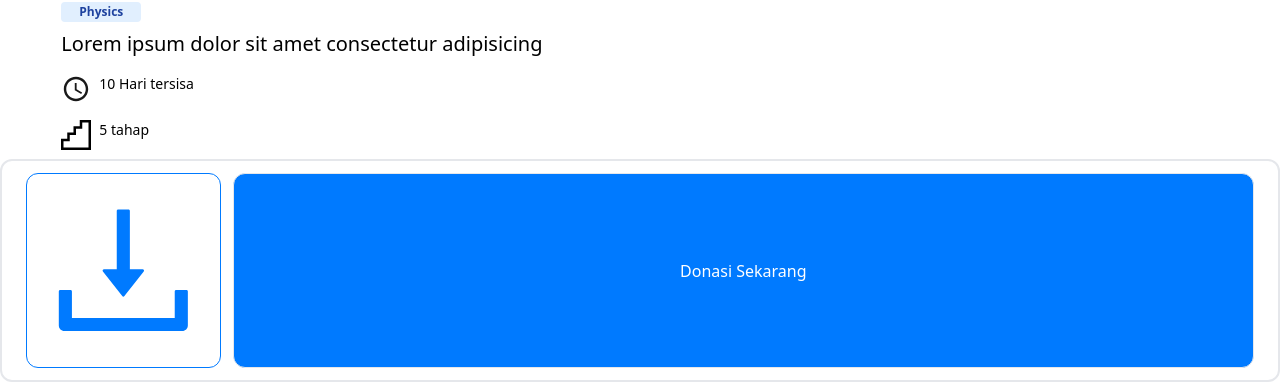
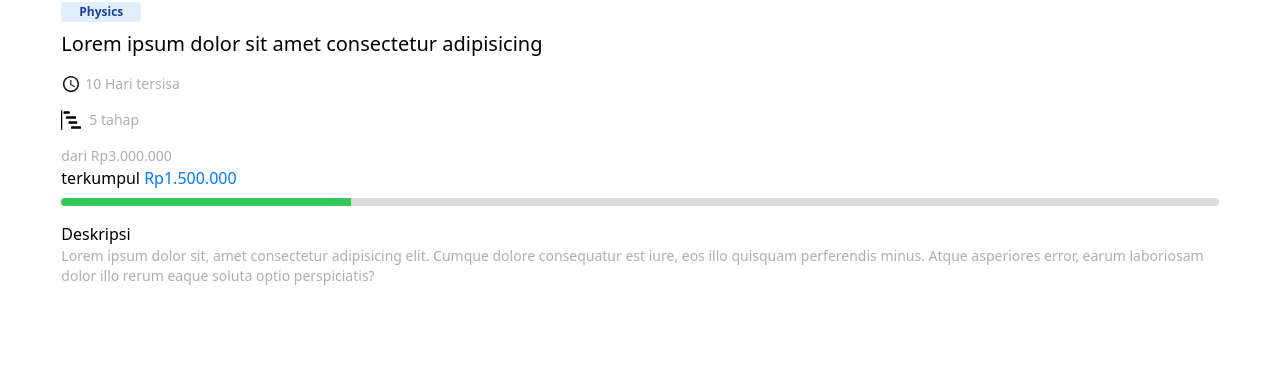
Before and after one commit to ryokf/BantuRiset-frontend, a React (Vite) app: page /project/1 in a window 1280 px wide. Shown: the part 418-800 px from the top of the page. Built offline with nearby package versions, Linux system fonts and the light colour scheme.

Commit message:
🐞 fix: refactor project detail

```diff
--- /dev/null
+++ b/src/components/ProjectAction.tsx
@@ -0,0 +1,33 @@
+import { Drawer } from "flowbite-react";
+import { useState } from "react";
+import DeleteConfirm from "./DeleteConfirm";
+import { FaPencil } from "react-icons/fa6";
+import { IoMenuOutline, IoShareSocial } from "react-icons/io5";
+import drawerTheme from "../themes/drawer";
+
+const ProjectAction = () => {
+    const [isOpen, setIsOpen] = useState(false);
+
+    const handleClose = () => setIsOpen(false);
+    return (
+        <>
+            <div className="flex items-center justify-center !bg-white !p-0 !m-0">
+                <button className='w-6 ' onClick={() => setIsOpen(true)}><IoMenuOutline size={"100%"}></IoMenuOutline></button>
+            </div>
+            <Drawer theme={drawerTheme} className='!h-52 !w-20 top-20' position='right' open={isOpen} onClose={handleClose}>
+                <Drawer.Header title="Drawer" />
+                <Drawer.Items className='!rounded-xl'>
+                    <div className="flex flex-col my-4 justify-center items-center gradient-amber w-12 rounded-xl text-white aspect-square m-auto">
+                        <FaPencil size={20} />
+                    </div>
+                    <DeleteConfirm></DeleteConfirm>
+                    <div className="flex flex-col justify-center items-center gradient-blue w-12 rounded-xl text-white aspect-square m-auto">
+                        <IoShareSocial size={20} />
+                    </div>
+                </Drawer.Items>
+            </Drawer>
+        </>
+    )
+}
+
+export default ProjectAction
--- a/src/main.tsx
+++ b/src/main.tsx
@@ -29,18 +29,25 @@ ReactDOM.createRoot(document.getElementById('root')!).render(
         <Route path="/register" element={<RegisterRole />} />
         <Route path="/register/:role" element={<RegisterPage />} />
         <Route path="/category/:id" element={<DetailCategory />} />
-        <Route path="/search" element={<SearchResult/>} />
-        <Route path="/project" element={<DonaturProject/>} />
-        <Route path="/project/:id" element={<ProjectDetail/>} />
-        <Route path="/project/create" element={<CreateProject/>} />
-        <Route path="/donate" element={<DonateProject/>} />
-        <Route path="/dashboard" element={<ResearcherDashboard/>} />
-        <Route path="/dashboard" element={<InvestorDashboard/>} />
-        <Route path="/notification" element={<Notification/>} />
-        <Route path="/profile" element={<Profile/>} />
-        <Route path="/profile/edit" element={<EditProfile/>} />
-        <Route path="/profile/edit-password" element={<EditPassword/>} />
-        <Route path="/profile/appearance" element={<Appearance/>} />
+        <Route path="/search" element={<SearchResult />} />
+        <Route path="/project" element={<DonaturProject />} />
+        <Route
+          path="/project/:id"
+          element={
+            <ProjectDetail>
+              <ProjectDetail.Content />
+            </ProjectDetail>
+          }
+        />
+        <Route path="/project/create" element={<CreateProject />} />
+        <Route path="/donate" element={<DonateProject />} />
+        <Route path="/dashboard" element={<ResearcherDashboard />} />
+        <Route path="/dashboard" element={<InvestorDashboard />} />
+        <Route path="/notification" element={<Notification />} />
+        <Route path="/profile" element={<Profile />} />
+        <Route path="/profile/edit" element={<EditProfile />} />
+        <Route path="/profile/edit-password" element={<EditPassword />} />
+        <Route path="/profile/appearance" element={<Appearance />} />
         <Route path="*" element={<h1>not found</h1>} />
       </Routes>
     </BrowserRouter>
--- a/src/pages/project/ProjectDetail.tsx
+++ b/src/pages/project/ProjectDetail.tsx
@@ -1,94 +1,22 @@
 import HomeTemplate from '../../templates/HomeTemplate';
-import { Avatar, Badge, Button, Drawer, Card as FlowbiteCard, Modal } from 'flowbite-react';
-// import ButtonNav from '../../components/ButtonNav';
-// import { Card } from '../../components/Card';
+import { Avatar, Badge, Button, Card as FlowbiteCard } from 'flowbite-react';
+import ButtonNav from '../../components/ButtonNav';
+import { Card } from '../../components/Card';
 import { IoMdTime } from "react-icons/io";
-import { GrSteps } from "react-icons/gr";
 import Navbar2 from '../../components/Navbar2';
 import { AiOutlineDownload } from "react-icons/ai";
 import { Link } from 'react-router-dom';
-import { IoMenuOutline } from "react-icons/io5";
-import { useState } from 'react';
-import drawerTheme from '../../themes/drawer';
-import { FaPencil } from "react-icons/fa6";
-import { FaRegTrashAlt } from "react-icons/fa";
-import { IoShareSocial } from "react-icons/io5";
+import { BsBarChartSteps } from "react-icons/bs";
 // import { HiOutlineExclamationCircle } from "react-icons/hi";
+import ProjectAction from '../../components/ProjectAction';
 
-const ProjectDetail = () => {
-    const ActionButton = () => {
-        const [isOpen, setIsOpen] = useState(false);
-
-        const handleClose = () => setIsOpen(false);
-        return (
-            <>
-                <div className="flex items-center justify-center !bg-white !p-0 !m-0">
-                    <button className='w-6 ' onClick={() => setIsOpen(true)}><IoMenuOutline size={"100%"}></IoMenuOutline></button>
-                </div>
-                <Drawer theme={drawerTheme} className='!h-52 !w-20 top-20' position='right' open={isOpen} onClose={handleClose}>
-                    <Drawer.Header title="Drawer" />
-                    <Drawer.Items className='!rounded-xl'>
-                        <div className="flex flex-col my-4 justify-center items-center gradient-amber w-12 rounded-xl text-white aspect-square m-auto">
-                            <FaPencil size={20} />
-                        </div>
-                        <DeleteModal></DeleteModal>
-                        <div className="flex flex-col justify-center items-center gradient-blue w-12 rounded-xl text-white aspect-square m-auto">
-                            <IoShareSocial size={20} />
-                        </div>
-                    </Drawer.Items>
-                </Drawer>
-            </>
-        )
-    }
-
-    function DeleteModal() {
-        const [openModal, setOpenModal] = useState(false);
-
-        return (
-            <>
-                <button onClick={() => setOpenModal(true)} className="flex my-4 flex-col justify-center items-center gradient-red w-12 rounded-xl text-white aspect-square m-auto">
-                    <FaRegTrashAlt size={20} />
-                </button>
-                <Modal className='*:!top-52 !overflow-hidden' show={openModal} size="sm" onClose={() => setOpenModal(false)} popup>
-                    <Modal.Body>
-                        <div className="text-center pt-6 pb-2">
-                            <h3 className="mb-5 text-sm font-normal dark:text-gray-400">
-                                <span className=''>
-                                    Yakin ingin menghapus proyek :
-                                </span>
-                                <br />
-                                <span className="text-primary">
-                                    "Lorem ipsum dolor sit amet consectetur adipisicing elit. Distinctio dolorem unde"
-                                </span>
-                            </h3>
-                            <div className="flex justify-center gap-4">
-                                <Button color="gray" onClick={() => setOpenModal(false)}>
-                                    tidak, batal
-                                </Button>
-                                <Button color="failure" onClick={() => setOpenModal(false)}>
-                                    iya, hapus
-                                </Button>
-                            </div>
-                        </div>
-                    </Modal.Body>
-                </Modal>
-            </>
-        );
-    }
+const ProjectDetail = ({children} : {children?: React.ReactNode}) => {
 
     return (
-        <div className=''>
-            <HomeTemplate className=''>
-                <Navbar2 title='Project' actionButton={<ActionButton />}></Navbar2>
-                <Content></Content>
-                <hr className='border-2 border-gray-200 w-full' />
-                <ReportProgress></ReportProgress>
-                <hr className='border-2 border-gray-200 w-full' />
-                <DonaturList />
-                <div className="h-20"></div>
-                <Footer></Footer>
-            </HomeTemplate >
-        </div >
+        <HomeTemplate className=''>
+            <Navbar2 title='Project' actionButton={<ProjectAction />}></Navbar2>
+            {children}
+        </HomeTemplate >
     )
 }
 
@@ -101,13 +29,13 @@ const Content = () => {
             <Badge color={'blue'} className='w-20 justify-center'>Physics</Badge>
             <h1 className='text-xl font-medium my-2'>Lorem ipsum dolor sit amet consectetur adipisicing</h1>
             <div className="grid w-full grid-cols-1">
-                <div className="flex gap-2 items-start my-2 ">
-                    <IoMdTime size={30}></IoMdTime>
-                    <div className="text-sm">10 Hari tersisa</div>
+                <div className="flex gap-1  items-center my-2 ">
+                    <IoMdTime size={20}></IoMdTime>
+                    <div className="text-sm text-gray">10 Hari tersisa</div>
                 </div>
-                <div className="flex gap-2 items-start my-2 ">
-                    <GrSteps size={30}></GrSteps>
-                    <div className="text-sm">5 tahap</div>
+                <div className="flex gap-2 items-center my-2 ">
+                    <BsBarChartSteps className='' size={20}/>
+                    <div className="text-sm text-gray"> 5 tahap</div>
                 </div>
             </div>
             <div className="my-2">
@@ -125,21 +53,21 @@ const Content = () => {
     </div>)
 }
 
-// const ResearcherInfo = () => {
-//     return (
-//         <div className="flex gap-2 w-10/12 m-auto items-center my-4">
-//             <div className="rounded-full w-20 aspect-square bg-gray">
-//                 <img src="" alt="" />
-//             </div>
-//             <div className="flex flex-col justify-center gap-1">
-//                 <h1 className='font-medium'>Ryo Khrisna Fitriawan</h1>
-//                 <p className='text-xs text-gray'>Semarang, jawa tengah, indonesia</p>
-//                 <p className='text-xs text-gray'>universitas dian nuswantoro</p>
-//                 <ButtonNav></ButtonNav>
-//             </div>
-//         </div>
-//     )
-// }
+const ResearcherInfo = () => {
+    return (
+        <div className="flex gap-2 w-10/12 m-auto items-center my-4">
+            <div className="rounded-full w-20 aspect-square bg-gray">
+                <img src="" alt="" />
+            </div>
+            <div className="flex flex-col justify-center gap-1">
+                <h1 className='font-medium'>Ryo Khrisna Fitriawan</h1>
+                <p className='text-xs text-gray'>Semarang, jawa tengah, indonesia</p>
+                <p className='text-xs text-gray'>universitas dian nuswantoro</p>
+                <ButtonNav></ButtonNav>
+            </div>
+        </div>
+    )
+}
 
 const ReportProgress = () => {
     return (
@@ -177,30 +105,30 @@ const ReportProgress = () => {
     )
 }
 
-// const RelevantProject = () => {
-//     return (
-//         <div className="mt-4 mb-20 w-11/12 m-auto">
-//             <h1 className='text-xl mx-2 font-medium mb-2'>Riset Terkait</h1>
-//             <div className="flex overflow-scroll">
-//                 <div className="min-w-fit mx-2">
-//                     <Card className='w-60'></Card>
-//                 </div>
-//                 <div className="min-w-fit mx-2">
-//                     <Card className='w-60'></Card>
-//                 </div>
-//                 <div className="min-w-fit mx-2">
-//                     <Card className='w-60'></Card>
-//                 </div>
-//                 <div className="min-w-fit mx-2">
-//                     <Card className='w-60'></Card>
-//                 </div>
-//                 <div className="min-w-fit mx-2">
-//                     <Card className='w-60'></Card>
-//                 </div>
-//             </div>
-//         </div>
-//     )
-// }
+const RelevantProject = () => {
+    return (
+        <div className="mt-4 mb-20 w-11/12 m-auto">
+            <h1 className='text-xl mx-2 font-medium mb-2'>Riset Terkait</h1>
+            <div className="flex overflow-scroll">
+                <div className="min-w-fit mx-2">
+                    <Card className='w-60'></Card>
+                </div>
+                <div className="min-w-fit mx-2">
+                    <Card className='w-60'></Card>
+                </div>
+                <div className="min-w-fit mx-2">
+                    <Card className='w-60'></Card>
+                </div>
+                <div className="min-w-fit mx-2">
+                    <Card className='w-60'></Card>
+                </div>
+                <div className="min-w-fit mx-2">
+                    <Card className='w-60'></Card>
+                </div>
+            </div>
+        </div>
+    )
+}
 
 const DonaturList = () => {
     return (
@@ -241,4 +169,11 @@ const Footer = () => {
     )
 }
 
+ProjectDetail.Content = Content
+ProjectDetail.Footer = Footer
+ProjectDetail.DonaturList = DonaturList
+ProjectDetail.RelevantProject = RelevantProject
+ProjectDetail.ReportProgress = ReportProgress
+ProjectDetail.ResearcherInfo = ResearcherInfo
+
 export default ProjectDetail
```
Also changed, not shown: src/components/DeleteConfirm.tsx (added, +40 -0 lines).
